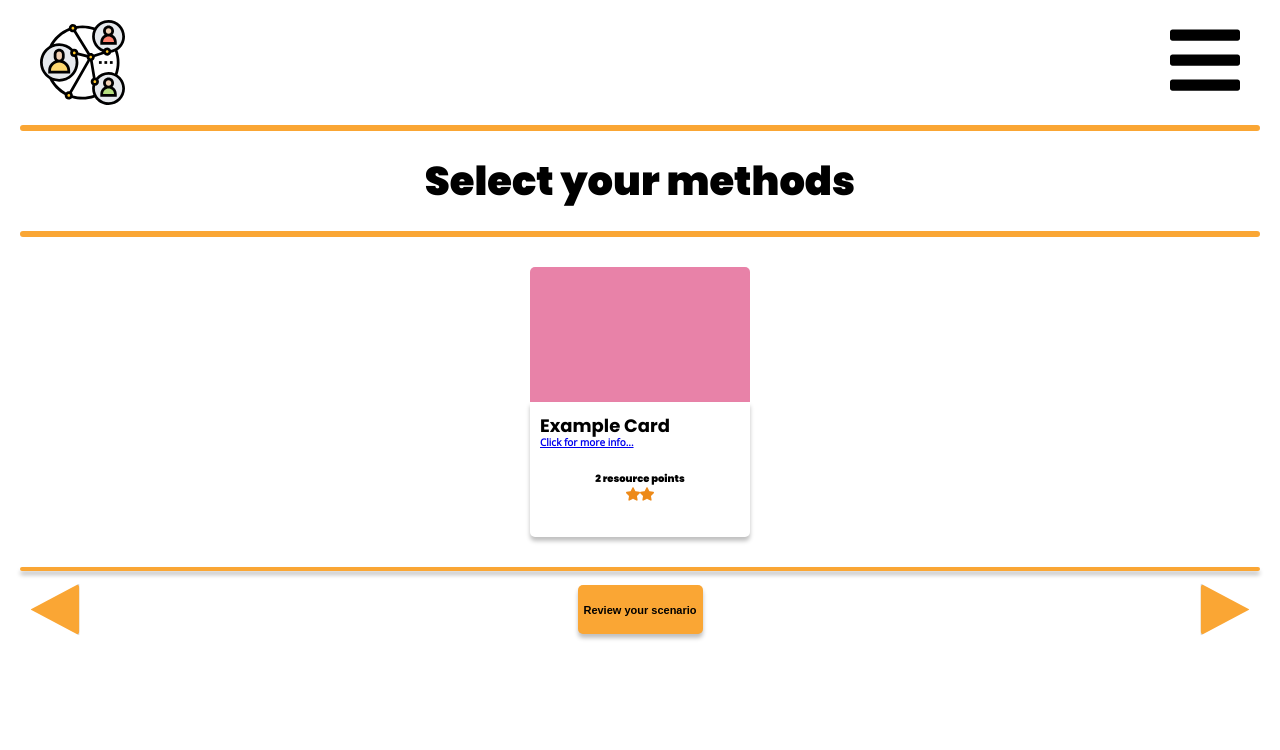
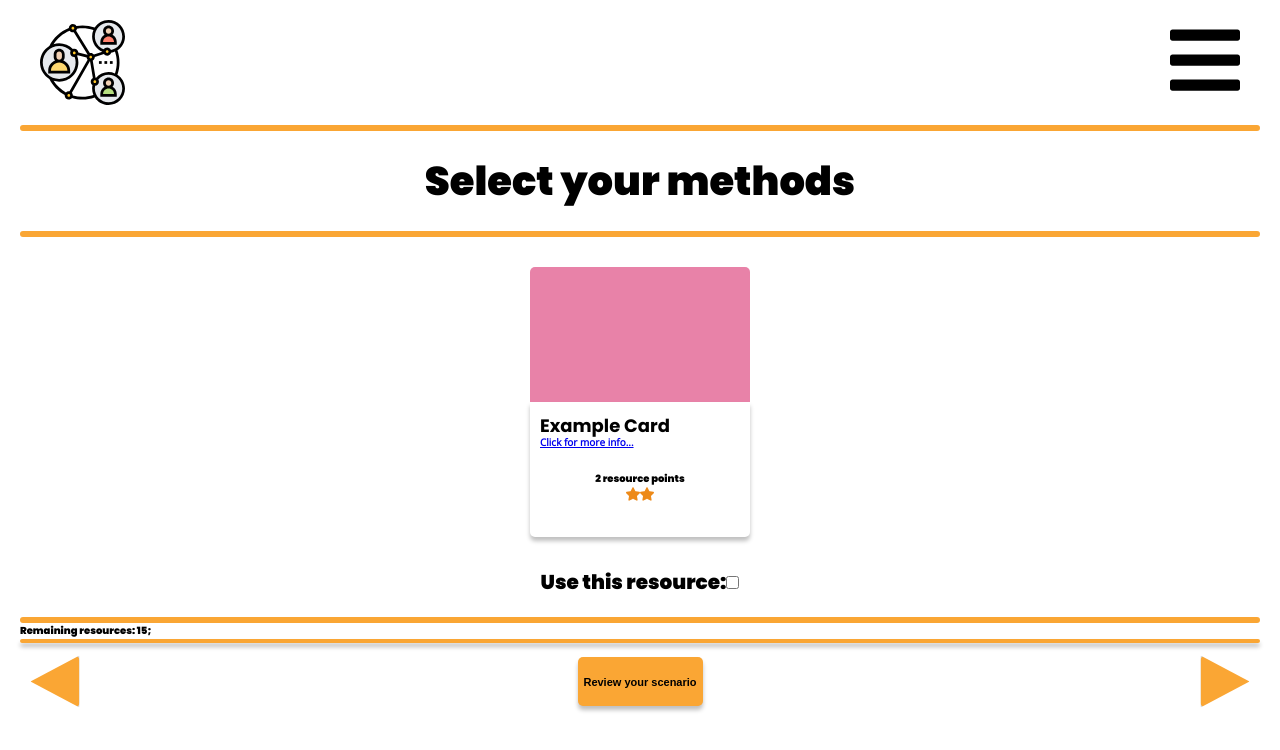
Before and after one commit to founders-programme-2/commons, a React (Create React App) app in the folder client/: page /methods in a window 1280 px wide. Shown: the top 750 px of the page. Built offline with nearby package versions, Linux system fonts and the light colour scheme.

Commit message:
basic method page additions

```diff
--- a/client/src/Component/views/MethodCard/index.js
+++ b/client/src/Component/views/MethodCard/index.js
@@ -20,6 +20,7 @@ const CardComponent = props => {
     const starsCount = [];
     let counter = 0;
     while (resourcePoints > counter) {
+      // eslint-disable-next-line no-plusplus
       counter++;
       starsCount.push(
         <ResourceStars src={star} key={`resourceStars-${counter}`} />
--- a/client/src/Component/views/Methods/index.js
+++ b/client/src/Component/views/Methods/index.js
@@ -1,16 +1,53 @@
-import React from 'react';
+import React, { Component, Fragment } from 'react';
 import Header from '../../Common/Header';
 import Footer from '../../Common/Footer';
 import MethodCard from '../MethodCard';
+import { UseResource, RemainingResources, Line } from './index.style';
 
-const Methods = () => {
-  return (
-    <div>
-      <Header headerImg={null} titleText="Select your methods" />
-      <MethodCard cardTitle="Example Card" resourcePoints={2} cardImg={null} />
-      <Footer />
-    </div>
-  );
-};
+class Methods extends Component {
+  state = {
+    resources: 15,
+  };
+
+  toggleCheckbox = (event, state) => {
+    const { target } = event;
+    const { resources } = state;
+    const value = target.type === 'checkbox' ? target.checked : target.value;
+
+    //   if (value === true) {
+    //     this.SetState({ resources: `${resources - resourcePoints}` });
+    //   }
+    //   return resources;
+  };
+
+  render() {
+    const { resources } = this.state;
+
+    return (
+      <Fragment>
+        <Header headerImg={null} titleText="Select your methods" />
+        <MethodCard
+          cardTitle="Example Card"
+          resourcePoints={2}
+          cardImg={null}
+        />
+        <UseResource>
+          <label>
+            Use this resource:
+            <input
+              type="checkbox"
+              onChange={event => this.toggleCheckbox(event, resources)}
+            />
+          </label>
+        </UseResource>
+        <Line />
+        <RemainingResources>
+          Remaining resources: {resources};
+        </RemainingResources>
+        <Footer />
+      </Fragment>
+    );
+  }
+}
 
 export default Methods;
--- a/client/src/Component/views/Methods/index.style.js
+++ b/client/src/Component/views/Methods/index.style.js
@@ -0,0 +1,18 @@
+import styled from 'styled-components';
+
+export const UseResource = styled.form`
+  font-size: 2rem;
+  margin: 2rem auto;
+  display: flex;
+  flex-direction: row;
+  justify-content: space-evenly;
+`;
+
+export const RemainingResources = styled.div`
+`
+
+export const Line = styled.div`
+  display: block;
+  border: 0.3rem solid #faa634;
+  border-radius: 1rem;
+`;
```
